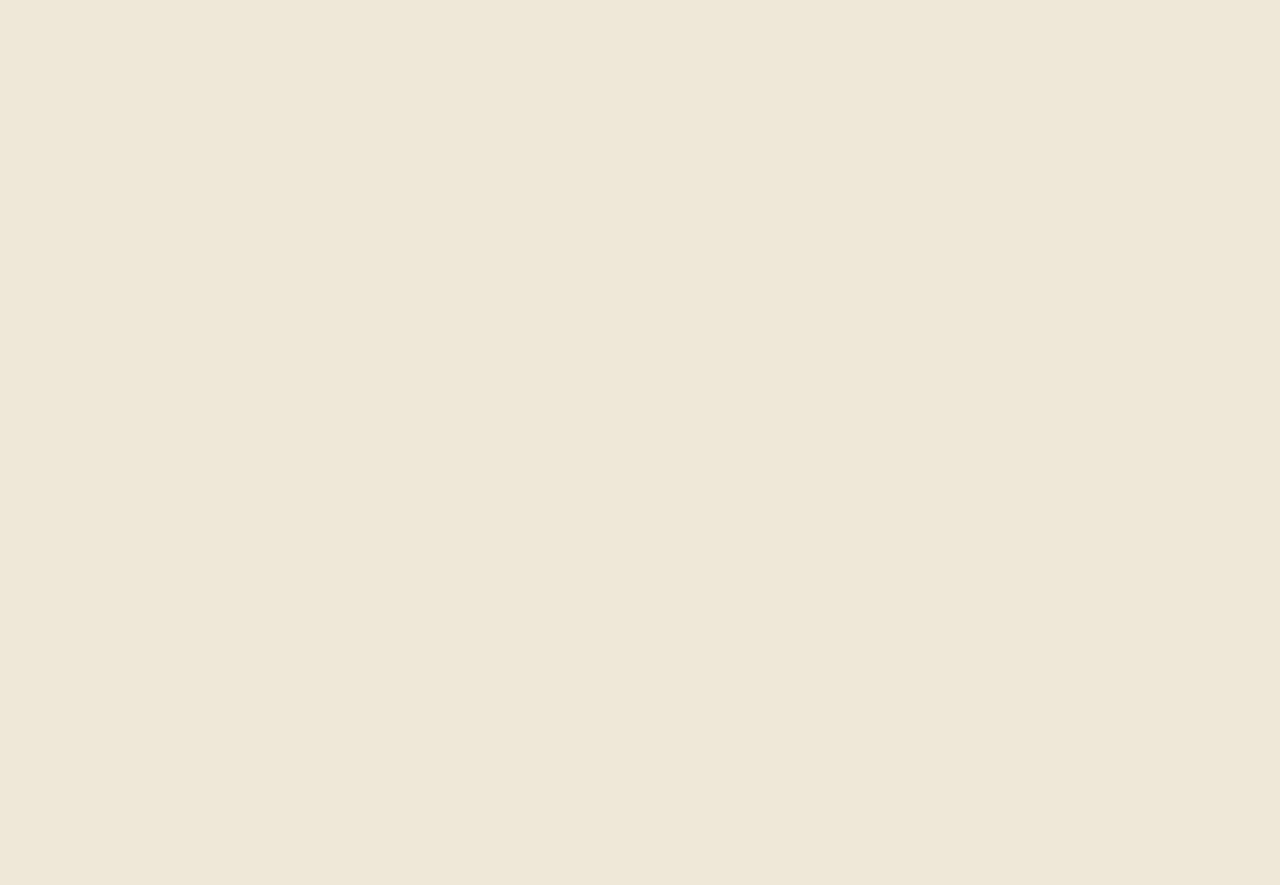
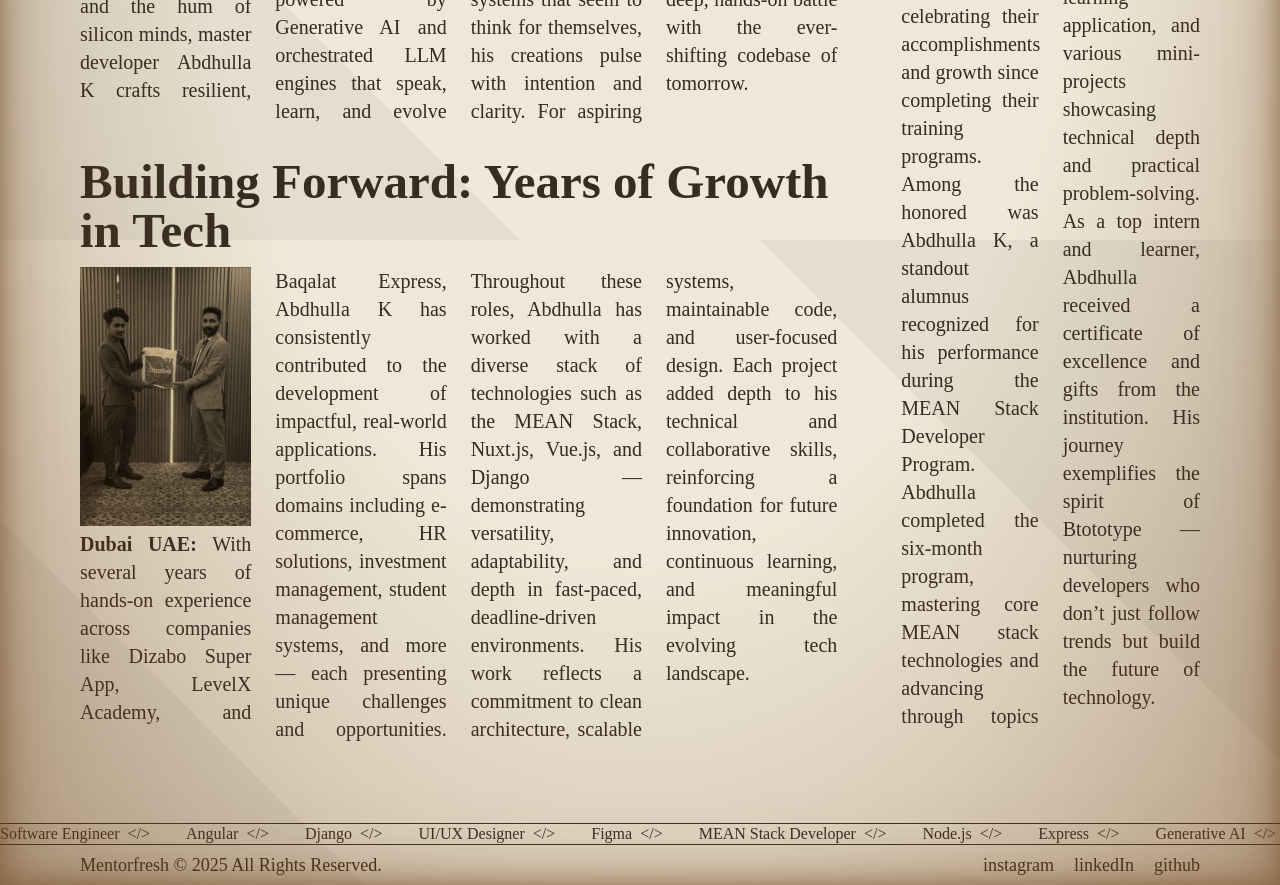
Before and after one commit to abdhulla-k/PORTFOLIO, an Angular app: page /home in a window 1280 px wide. Shown: the part 1360-2245 px from the top of the page. Before the commit the page ends 939 px from the top, so only its background shows below. Built offline with nearby package versions, Linux system fonts and the light colour scheme; a web font is replaced by a local one.

Commit message:
made about section responsive

```diff
--- a/src/app/features/home/components/about/about.component.html
+++ b/src/app/features/home/components/about/about.component.html
@@ -1,17 +1,21 @@
 <app-section-layout>
-  <div class="grid grid-cols-15 gird-rows-5 py-5 pb-20">
+  <div
+    class="flex flex-col md:grid gap-5 xl:gap-0 lg:grid-cols-15 gird-rows-5 py-5 pb-20"
+  >
     <!-- About news -->
     <div class="col-span-11 row-span-3">
       <h2
-        class="font-Judson font-bold text-[60px] leading-[100%] mb-3 outlined-text uppercase"
+        class="font-Judson font-bold text-[20px] leading-[125%] sm:text-[6vw] md:text-[25px] lg:text-[35px] xl:text-[4vw] 2xl:text-[60px] 2xl:leading-[100%] mb-3 outlined-text uppercase"
       >
         THE HUNT IS OVER: MYSTERY ENGINEER LOCATED!
       </h2>
-      <div class="text-xl font-Judson columns-4 gap-5 xl:gap-6 pr-16">
+      <div
+        class="text-lg lg:text-xl font-Judson min-[400px]:columns-2 sm:columns-3 lg:columns-2 xl:columns-4 gap-5 xl:gap-6 xl:pr-16"
+      >
         <img src="/engineer.png" alt="" class="w-full" />
         <p class="text-sm py-2">Abdhulla K, Software engineer</p>
 
-        <p class="text-xl">
+        <p class="text-lg lg:text-xl">
           <span class="font-bold">Dateline — Code Alley:</span>
           In the flicker of neon terminals and the hum of silicon minds, master
           developer Abdhulla K crafts resilient, scale-ready web enterprises and
@@ -32,32 +36,33 @@
     </div>
 
     <!-- Dizbo news -->
-    <div class="col-span-11 pr-16">
+    <div class="col-span-11 xl:pr-16 lg:pt-0">
       <h2
-        class="font-Judson font-bold text-[49px] leading-[100%] mb-3 break-all pt-8"
+        class="font-Judson font-bold text-[23px] md:text-[25px] lg:text-[35px] xl:text-[49px] leading-[100%] mb-3 md:break-all xl:pt-8"
       >
         Building Forward: Years of Growth in Tech
       </h2>
 
-      <div class="text-xl font-Judson columns-4 gap-5 xl:gap-6">
+      <div
+        class="text-lg lg:text-xl font-Judson min-[400px]:columns-2 sm:columns-3 md:columns-2 lg:columns-2 min-[1150px]:columns-3 xl:columns-4 gap-5 xl:gap-6"
+      >
         <img src="/gallery/diz.png" alt="" class="w-full grayscale mb-1" />
-        <p class="text-xl">
+        <p class="text-lg lg:text-xl">
           <span class="font-bold">Dubai UAE:</span>
           With several years of hands-on experience across companies like Dizabo
           Super App, LevelX Academy, and Baqalat Express, Abdhulla K has
           consistently contributed to the development of impactful, real-world
-          applications. His portfolio spans a range of domains, including
-          e-commerce, HR solutions, investment management, student management
-          systems, and more — each presenting unique challenges and learning
-          opportunities. Throughout these roles, Abdhulla has worked with a
-          diverse stack of technologies such as the MEAN Stack, Nuxt.js, Vue.js,
-          and Django — demonstrating versatility, adaptability, and depth in
-          fast-paced, deadline-driven development environments. His work
-          reflects a commitment to clean architecture, scalable systems,
-          maintainable code, and user-focused design. Each project added depth
-          to his technical and collaborative skills, reinforcing a solid
-          foundation for future innovation, continuous learning, and meaningful
-          impact in the ever-evolving tech landscape.
+          applications. His portfolio spans domains including e-commerce, HR
+          solutions, investment management, student management systems, and more
+          — each presenting unique challenges and opportunities. Throughout
+          these roles, Abdhulla has worked with a diverse stack of technologies
+          such as the MEAN Stack, Nuxt.js, Vue.js, and Django — demonstrating
+          versatility, adaptability, and depth in fast-paced, deadline-driven
+          environments. His work reflects a commitment to clean architecture,
+          scalable systems, maintainable code, and user-focused design. Each
+          project added depth to his technical and collaborative skills,
+          reinforcing a foundation for future innovation, continuous learning,
+          and meaningful impact in the evolving tech landscape.
         </p>
       </div>
     </div>
@@ -65,29 +70,30 @@
     <!-- Varanam 1000 news -->
     <div class="col-span-5 row-span-5 col-start-12 row-start-1">
       <h2
-        class="font-Judson font-bold text-[40px] leading-[100%] mb-3 text-justify"
+        class="font-Judson font-bold text-[23px] leading-[100%] md:text-[25px] lg:text-[35px] xl:text-[49px] mb-3 text-justify"
       >
         Achievement Unlocked
       </h2>
 
-      <div class="text-xl font-Judson columns-2 gap-5 xl:gap-6">
+      <div
+        class="text-xl font-Judson min-[400px]:columns-2 sm:columns-3 md:columns-1 lg:columns-1 xl:columns-2 gap-5 xl:gap-6"
+      >
         <img src="/gallery/3.jpg" alt="" class="w-full grayscale mb-1" />
-        <p class="text-sm py-2">from brocamp 1000 placement celebration</p>
-        <p class="text-xl">
+        <!-- <p class="text-sm py-2">from brocamp 1000 placement celebration</p> -->
+        <p class="text-lg lg:text-xl">
           <span class="font-bold">Calicut, Kerala, 2022:</span>
           Btototype Institute held a grand ceremony this week to honor its
           alumni, celebrating their accomplishments and growth since completing
           their training programs. Among the honored was Abdhulla K, a standout
-          alumnus recognized for his exceptional performance during the MEAN
-          Stack Developer Program. Abdhulla completed the intensive six-month
-          program not only mastering the core MEAN stack technologies but also
-          advancing through topics beyond the curriculum, including Django and
-          Python. During his time at the institute, he developed multiple
-          real-world projects — notably an e-commerce platform, an e-learning
-          application, and various mini-projects showcasing both technical depth
-          and practical problem-solving. As a top intern and dedicated learner,
-          Abdhulla received a certificate of excellence and special gifts from
-          the institution. His journey exemplifies the spirit of Btototype —
+          alumnus recognized for his performance during the MEAN Stack Developer
+          Program. Abdhulla completed the six-month program, mastering core MEAN
+          stack technologies and advancing through topics beyond the curriculum,
+          including Django and Python. During his time at the institute, he
+          developed real-world projects — notably an e-commerce platform, an
+          e-learning application, and various mini-projects showcasing technical
+          depth and practical problem-solving. As a top intern and learner,
+          Abdhulla received a certificate of excellence and gifts from the
+          institution. His journey exemplifies the spirit of Btototype —
           nurturing developers who don’t just follow trends but build the future
           of technology.
         </p>
--- a/src/app/features/home/home.component.html
+++ b/src/app/features/home/home.component.html
@@ -1,5 +1,5 @@
 <app-default>
   <app-hero class="w-full" />
-  <!-- <app-about class="w-full" /> -->
+  <app-about class="w-full" />
   <!-- <app-projects class="w-full" /> -->
 </app-default>
```
